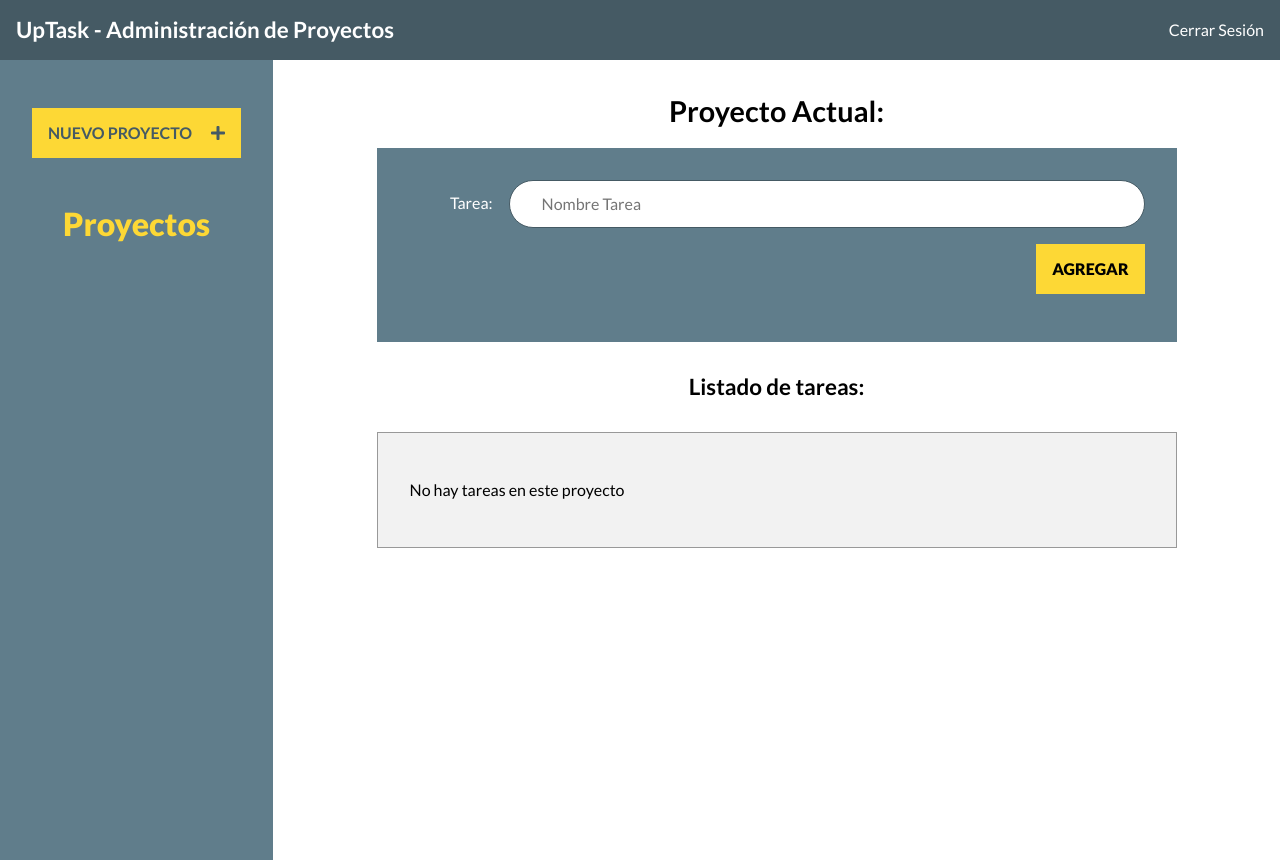
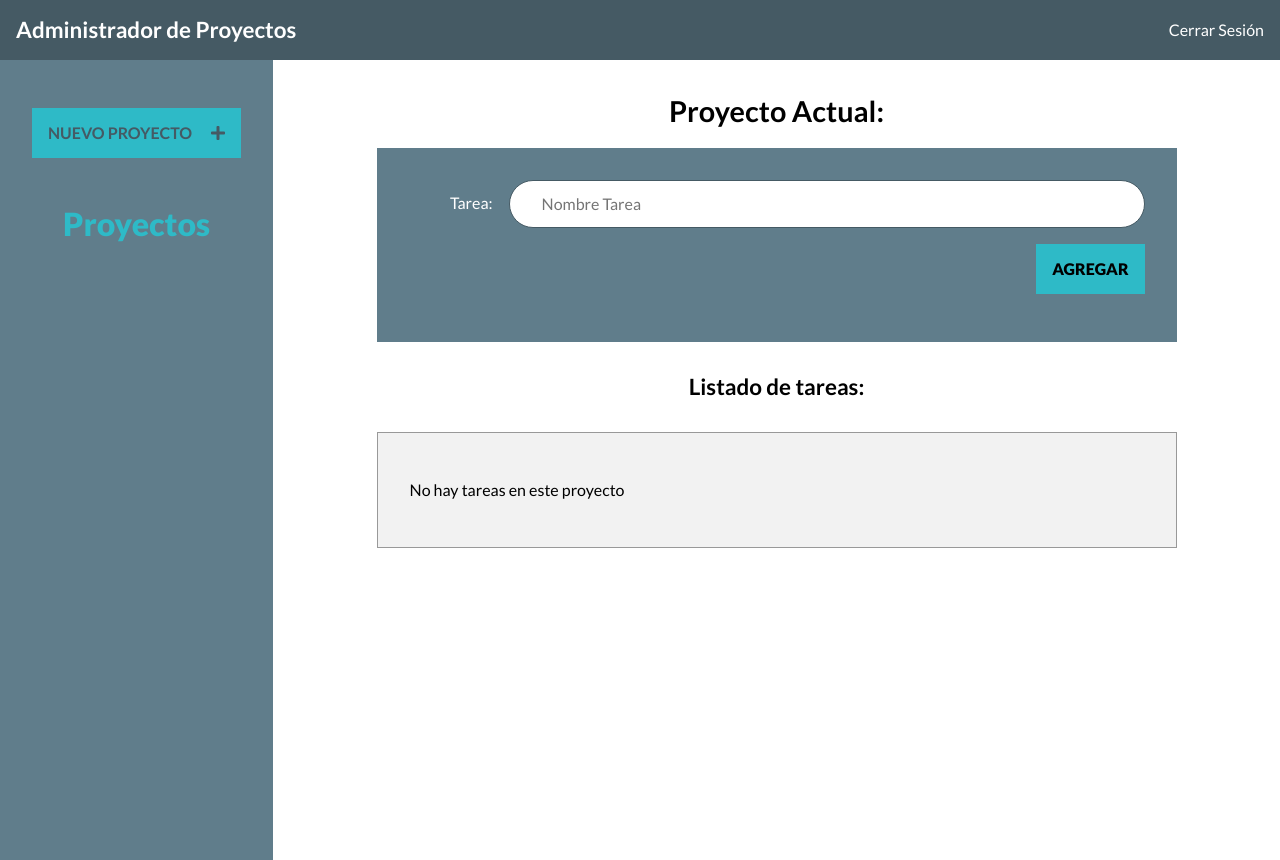
Before and after one commit to munirnaizir864/Php, a PHP site: page / in a window 1280 px wide. Run offline with PHP 8.4, Linux system fonts and the light colour scheme; the visitor is signed in with stand-in values (Sample User, id 1); data that the repository does not hold is empty.

Commit message:
mi primer commit

```diff
--- a/crear-cuenta.php
+++ b/crear-cuenta.php
@@ -3,7 +3,7 @@
     include 'inc/templates/header.php';
 ?>
     <div class="contenedor-formulario">
-        <h1>UpTask <span>Crear Cuenta</span></h1>
+        <h1>Registro</h1>
         <form id="formulario" class=" caja-login" method="post">
             <div class="campo">
                 <label for="usuario">Usuario: </label>
--- a/css/style.css
+++ b/css/style.css
@@ -67,7 +67,7 @@ body {
    justify-content: flex-end;
 }
 .boton {
-    background-color: #FDD835;
+    background-color: #2ebac7;
     text-align: center;
     transition: background-color .5s ease-in-out;
     display: block;
@@ -79,7 +79,7 @@ body {
 }
 .boton:hover {
     cursor: pointer;
-    background-color: rgb(219, 184, 29)!important;
+    background-color: #2ebac7(219, 184, 29)!important;
 }
 .campo a {
     color: black;
@@ -125,7 +125,7 @@ body.index {
     text-decoration: none;
 }
 .panel h2 {
-    color: #FDD835;
+    color: #2ebac7;
     font-weight: 900;
     text-align: center;
     font-size: 2rem;
--- a/inc/modelos/modelo-proyecto.php
+++ b/inc/modelos/modelo-proyecto.php
@@ -4,11 +4,11 @@ $accion = $_POST['accion'];
 $proyecto = $_POST['proyecto'];
 
 if($accion === 'crear') {
-    // importar la conexion
+
     include '../funciones/conexion.php';
 
     try {
-        // Realizar la consulta a la base de datos
+
         $stmt = $conn->prepare("INSERT INTO proyectos (nombre) VALUES (?) ");
         $stmt->bind_param('s', $proyecto);
         $stmt->execute();
@@ -27,7 +27,7 @@ if($accion === 'crear') {
         $stmt->close();
         $conn->close();
     } catch(Exception $e) {
-        // En caso de un error, tomar la exepcion
+
         $respuesta = array(
             'error' => $e->getMessage()
         );
--- a/inc/templates/barra.php
+++ b/inc/templates/barra.php
@@ -1,4 +1,4 @@
 <div class="barra">
-    <h1>UpTask - Administración de Proyectos</h1>
+    <h1>Administrador de Proyectos</h1>
     <a href="login.php?cerrar_sesion=true">Cerrar Sesión</a>
 </div>
--- a/index.php
+++ b/index.php
@@ -4,7 +4,7 @@
     include 'inc/templates/header.php';
     include 'inc/templates/barra.php';
 
-    // Obtener el ID de la URL
+
     if(isset($_GET['id_proyecto'])) {
         $id_proyecto = $_GET['id_proyecto'];
     }
@@ -42,7 +42,7 @@
 
         <?php
             else:
-                // Si no hay proyectos seleccionados
+
                 echo "<p>Selecciona un Proyecto a la izquierda</p>";
             endif;
 
@@ -54,10 +54,10 @@
         <div class="listado-pendientes">
             <ul>
                 <?php
-                    // obtiene las tareas del proyecto actual
+
                     $tareas = obtenerTareasProyecto($id_proyecto);
                     if($tareas->num_rows > 0) {
-                        // si hay tareas
+
                         foreach($tareas as $tarea): ?>
                             <li id="tarea:<?php echo $tarea['id'] ?>" class="tarea">
                             <p><?php echo $tarea['nombre'] ?></p>
@@ -69,7 +69,7 @@
 
                     <?php endforeach;
                     }  else {
-                        // no hay tareas
+
                         echo "<p class='lista-vacia'>No hay tareas en este proyecto</p>";
                     }
                 ?>
@@ -77,7 +77,7 @@
             </ul>
         </div>
     </main>
-</div><!--.contenedor-->
+</div>
 
 <?php
     include 'inc/templates/footer.php';
--- a/login.php
+++ b/login.php
@@ -8,7 +8,7 @@
 ?>
 
     <div class="contenedor-formulario">
-        <h1>UpTask</h1>
+        <h1>Ingresa a tu Cuenta</h1>
         <form id="formulario" class="caja-login" method="post">
             <div class="campo">
                 <label for="usuario">Usuario: </label>
```
Also changed, not shown: inc/funciones/funciones.php (+5 -5 lines), inc/modelos/modelo-admin.php (+11 -13 lines), inc/modelos/modelo-tareas.php (+9 -9 lines), js/formulario.js (+9 -11 lines), js/scripts.js (+34 -38 lines), 1 other file.
